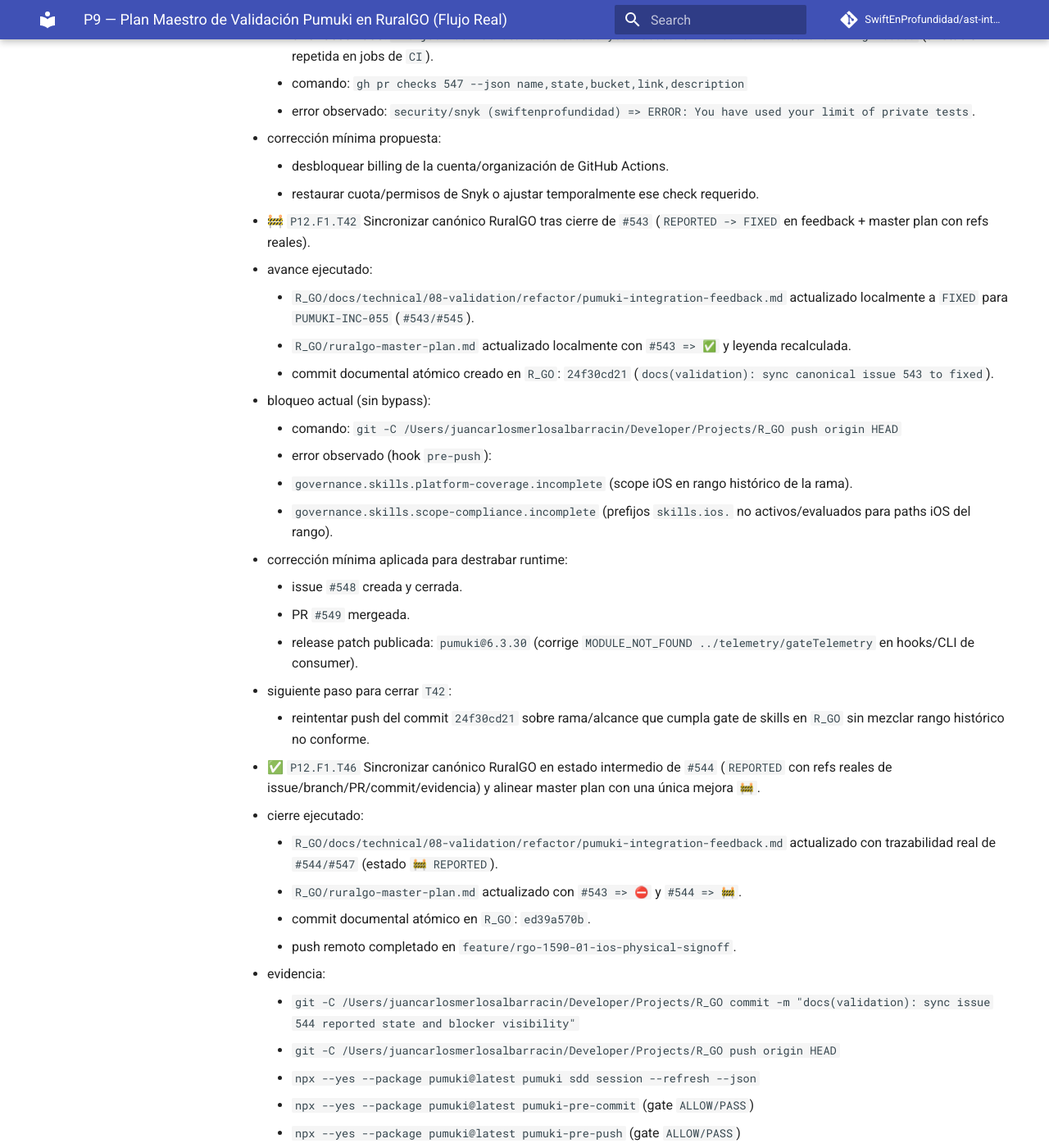
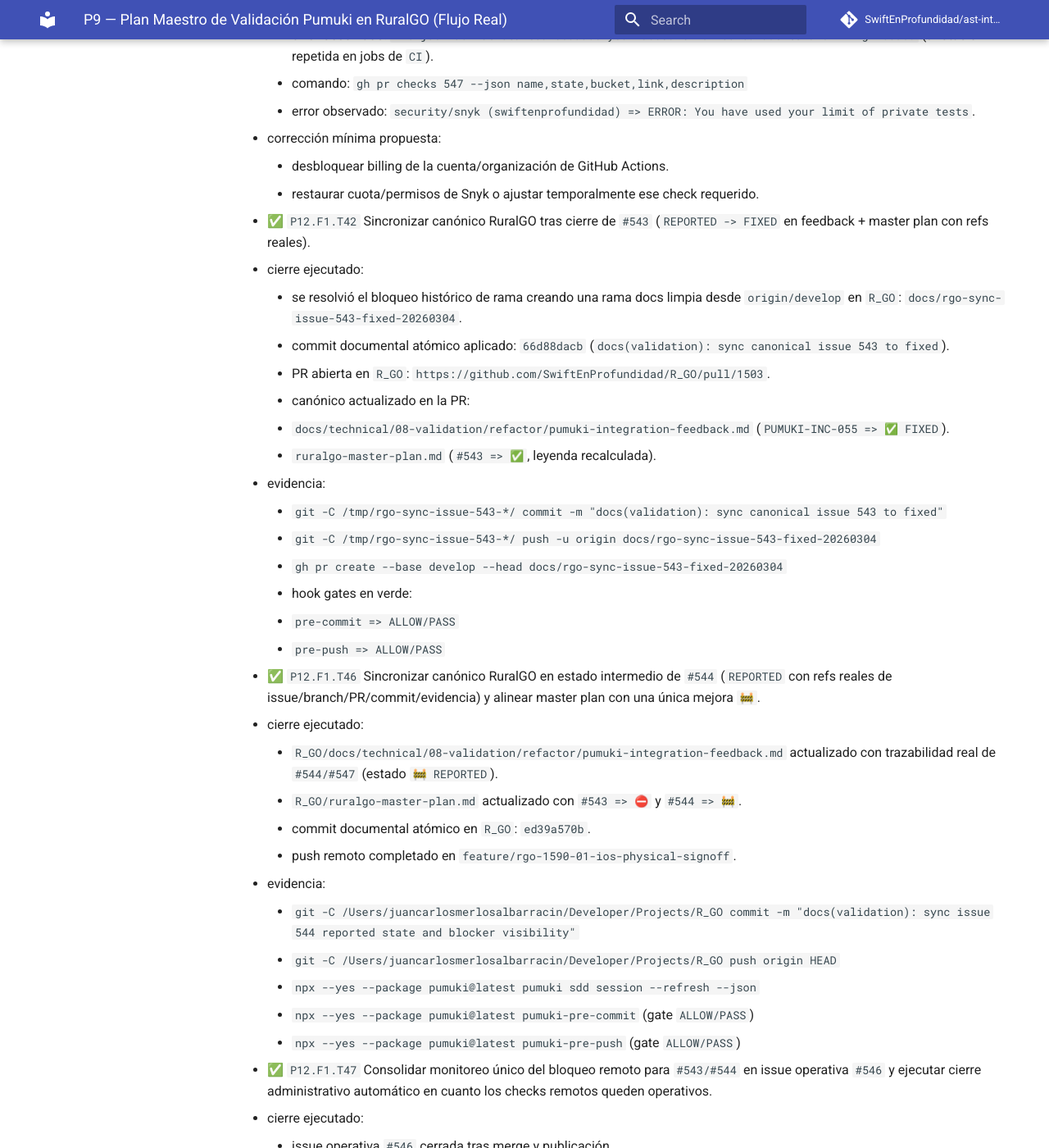
Before and after one commit to SwiftEnProfundidad/ast-intelligence-hooks, an MkDocs documentation site: the page built from docs/seguimiento-completo-validacion-ruralgo-03-03-2026.md, in a window 1280 px wide and 1400 px high, scrolled down 47684 px. Shown: the whole window at 82% size. Built offline with MkDocs 1.6.1 and Material for MkDocs 9.7.7, drawn with Linux system fonts in a browser that asks for light colours; comment, search, counter and statistics services are not loaded.

Commit message:
docs(tracking): close T42 and activate T45

```diff
--- a/docs/seguimiento-completo-validacion-ruralgo-03-03-2026.md
+++ b/docs/seguimiento-completo-validacion-ruralgo-03-03-2026.md
@@ -1326,22 +1326,21 @@ Criterio de salida F5:
     - desbloquear billing de la cuenta/organización de GitHub Actions.
     - restaurar cuota/permisos de Snyk o ajustar temporalmente ese check requerido.
 
-- 🚧 `P12.F1.T42` Sincronizar canónico RuralGO tras cierre de `#543` (`REPORTED -> FIXED` en feedback + master plan con refs reales).
-  - avance ejecutado:
-    - `R_GO/docs/technical/08-validation/refactor/pumuki-integration-feedback.md` actualizado localmente a `FIXED` para `PUMUKI-INC-055` (`#543/#545`).
-    - `R_GO/ruralgo-master-plan.md` actualizado localmente con `#543 => ✅` y leyenda recalculada.
-    - commit documental atómico creado en `R_GO`: `24f30cd21` (`docs(validation): sync canonical issue 543 to fixed`).
-  - bloqueo actual (sin bypass):
-    - comando: `git -C /Users/juancarlosmerlosalbarracin/Developer/Projects/R_GO push origin HEAD`
-    - error observado (hook `pre-push`):
-      - `governance.skills.platform-coverage.incomplete` (scope iOS en rango histórico de la rama).
-      - `governance.skills.scope-compliance.incomplete` (prefijos `skills.ios.` no activos/evaluados para paths iOS del rango).
-  - corrección mínima aplicada para destrabar runtime:
-    - issue `#548` creada y cerrada.
-    - PR `#549` mergeada.
-    - release patch publicada: `pumuki@6.3.30` (corrige `MODULE_NOT_FOUND ../telemetry/gateTelemetry` en hooks/CLI de consumer).
-  - siguiente paso para cerrar `T42`:
-    - reintentar push del commit `24f30cd21` sobre rama/alcance que cumpla gate de skills en `R_GO` sin mezclar rango histórico no conforme.
+- ✅ `P12.F1.T42` Sincronizar canónico RuralGO tras cierre de `#543` (`REPORTED -> FIXED` en feedback + master plan con refs reales).
+  - cierre ejecutado:
+    - se resolvió el bloqueo histórico de rama creando una rama docs limpia desde `origin/develop` en `R_GO`: `docs/rgo-sync-issue-543-fixed-20260304`.
+    - commit documental atómico aplicado: `66d88dacb` (`docs(validation): sync canonical issue 543 to fixed`).
+    - PR abierta en `R_GO`: `https://github.com/SwiftEnProfundidad/R_GO/pull/1503`.
+    - canónico actualizado en la PR:
+      - `docs/technical/08-validation/refactor/pumuki-integration-feedback.md` (`PUMUKI-INC-055 => ✅ FIXED`).
+      - `ruralgo-master-plan.md` (`#543 => ✅`, leyenda recalculada).
+  - evidencia:
+    - `git -C /tmp/rgo-sync-issue-543-*/ commit -m "docs(validation): sync canonical issue 543 to fixed"`
+    - `git -C /tmp/rgo-sync-issue-543-*/ push -u origin docs/rgo-sync-issue-543-fixed-20260304`
+    - `gh pr create --base develop --head docs/rgo-sync-issue-543-fixed-20260304`
+    - hook gates en verde:
+      - `pre-commit => ALLOW/PASS`
+      - `pre-push => ALLOW/PASS`
 
 - ✅ `P12.F1.T46` Sincronizar canónico RuralGO en estado intermedio de `#544` (`REPORTED` con refs reales de issue/branch/PR/commit/evidencia) y alinear master plan con una única mejora `🚧`.
   - cierre ejecutado:
@@ -1706,7 +1705,7 @@ Criterio de salida F5:
     - `npm run -s typecheck`
     - `npm publish --access public`
 
-- ⏳ `P12.F1.T45` Sincronizar canónico RuralGO tras cierre de `#544` (`REPORTED -> FIXED` en feedback + master plan con refs reales).
+- 🚧 `P12.F1.T45` Sincronizar canónico RuralGO tras cierre de `#544` (`REPORTED -> FIXED` en feedback + master plan con refs reales).
   - salida esperada:
     - `R_GO/docs/technical/08-validation/refactor/pumuki-integration-feedback.md` actualizado a `FIXED` para `PUMUKI-INC-056`.
     - `R_GO/ruralgo-master-plan.md` con leyenda final actualizada y referencia de merge real.
```
Also changed, not shown: docs/registro-maestro-de-seguimiento.md (+1 -1 lines).
